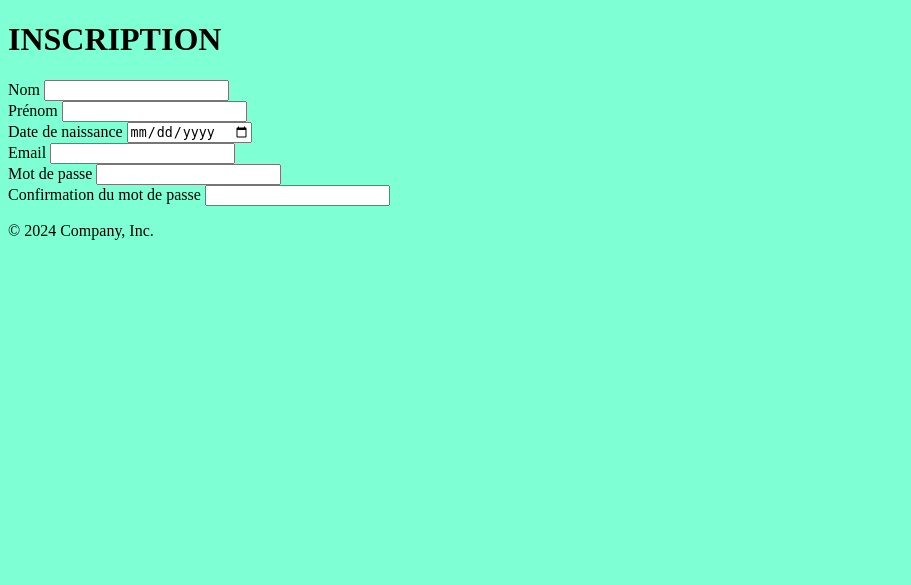
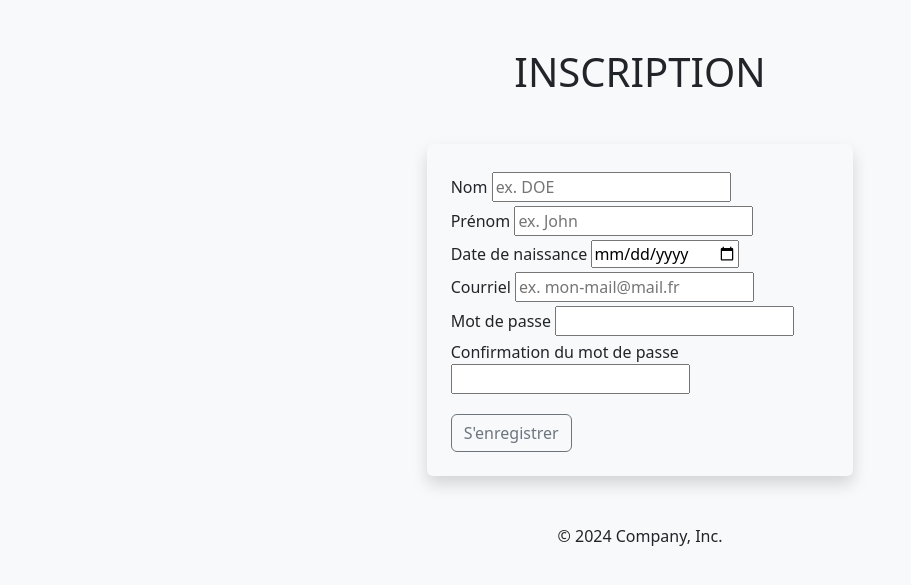
Before and after one commit to AnousoneM/afpa-form, a PHP site: page /controllers/controller-signup.php in a window 1280 px wide. Shown: the top 585 px of the page, without its empty margins (0-911 px from the left). Run offline with PHP 8.4, Linux system fonts and the light colour scheme; some libraries are stand-ins or nearby versions.

Commit message:
mise à jour des fichiers

```diff
--- a/controllers/controller-signup.php
+++ b/controllers/controller-signup.php
@@ -1,6 +1,13 @@
 <?php
 
 // ici la logique de la page signup
+
+
+if ($_SERVER['REQUEST_METHOD'] == 'POST') {
+    $showform = false;
+} else {
+    $showform = true;
+}
 
 ?>
 
--- a/views/templates/footer.php
+++ b/views/templates/footer.php
@@ -1,5 +1,5 @@
 
-<footer>
+<footer class="text-center mt-5">
     <p>&copy; 2024 Company, Inc.</p>
 </footer>
 
--- a/views/templates/head.php
+++ b/views/templates/head.php
@@ -1,9 +1,11 @@
 <!DOCTYPE html>
 <html lang="fr">
+
 <head>
     <meta charset="UTF-8">
     <meta name="viewport" content="width=device-width, initial-scale=1.0">
     <title>AFPA Formulaire</title>
-    <link rel="stylesheet" href="../../assets/css/style.css">
+    <link rel="stylesheet" href="../../node_modules/bootstrap/dist/css/bootstrap.css">
 </head>
-<body>
+
+<body class="bg-light">
--- a/views/view-signup.php
+++ b/views/view-signup.php
@@ -1,39 +1,60 @@
-
 <!-- Intégration du head -->
 <?php include '../views/templates/head.php'; ?>
 
-<h1>INSCRIPTION</h1>
+<h1 class="text-center mt-5">INSCRIPTION</h1>
 
-<form action="">
+<div class="container my-5 col-4 p-4 shadow rounded">
 
-    <div>
+    <?php if ($showform) { ?>
+
+        <form action="" method="POST">
+            <div class="my-1">
                 <label for="">Nom</label>
-        <input type="text">
+                <input type="text" name="lastname" placeholder="ex. DOE">
+                <!-- <span class="text-danger ms-2">Mauvais format</span> -->
             </div>
-    <div>
+
+            <div class="my-1">
                 <label for="">Prénom</label>
-        <input type="text">
+                <input type="text" name="firstname" placeholder="ex. John">
             </div>
-    <div>
+            <div class="my-1">
                 <label for="">Date de naissance</label>
-        <input type="date">
+                <input type="date" name="birthdate">
             </div>
-    <div>
-        <label for="">Email</label>
-        <input type="email">
+            <div class="my-1">
+                <label for="">Courriel</label>
+                <input type="email" name="email" placeholder="ex. mon-mail@mail.fr">
             </div>
-    <div>
+            <div class="my-1">
                 <label for="">Mot de passe</label>
-        <input type="password">
+                <input type="password" name="password">
             </div>
-    <div>
+            <div class="my-1">
                 <label for="">Confirmation du mot de passe</label>
                 <input type="password">
             </div>
 
-
+            <button class="mt-3 btn btn-outline-secondary">S'enregistrer</button>
 
         </form>
 
+    <?php } else { ?>
+
+        <h2 class="text-center">Récapitulatifs des infos</h2>
+        <ul>
+            <li><b>Nom : </b><?= $_POST['lastname'] ?? '' ?></li>
+            <li><b>Prénom : </b><?= $_POST['firstname'] ?? '' ?></li>
+            <li><b>Date de naissance : </b><?= $_POST['birthdate'] ?? '' ?></li>
+            <li><b>Courriel : </b><?= $_POST['email'] ?? '' ?></li>
+            <li><b>Mot de passe : </b><?= $_POST['password'] ?? '' ?></li>
+        </ul>
+
+        <p class="fs-4 text-center">Un mail de confirmation vous a été envoyé, vous pouvez maintenant vous connecter</p>
+        <a class="col-4 btn btn-secondary d-block mx-auto" href="../index.php">Connexion</a>
+
+    <?php } ?>
+</div>
+
 <!-- Intégration du footer -->
 <?php include '../views/templates/footer.php'; ?>
```
Lines whose indentation alone changed are shown as unchanged.
